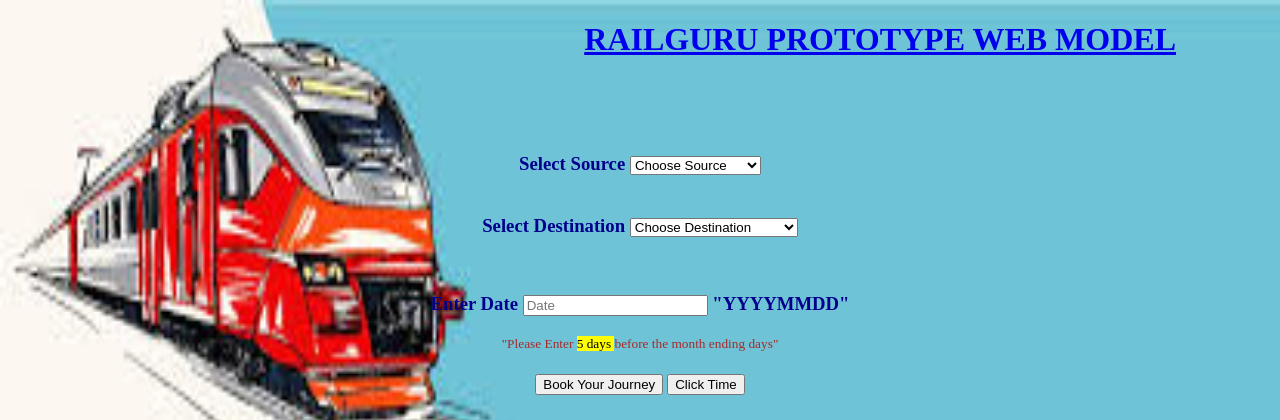
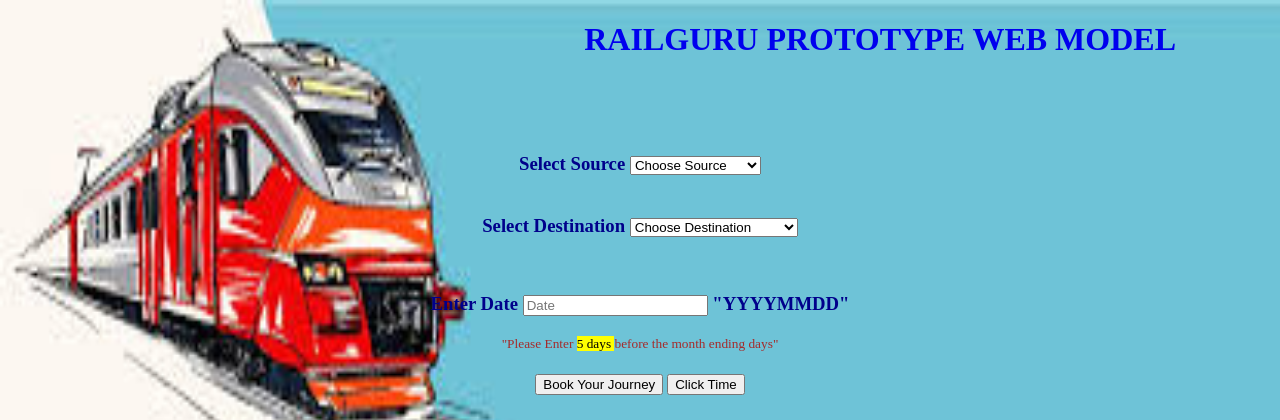
Before and after one commit to pskr0/Railticket, a Flask app: page / in a window 1280 px wide. Shown: the top 420 px of the page. Run offline with Flask 2, Linux system fonts and the light colour scheme; parts of the project's set-up code (start-up, migrations or seed data) failed here and were passed over.

Commit message:
Update index.html
c2

```diff
--- a/templates/index.html
+++ b/templates/index.html
@@ -25,7 +25,7 @@ table, th, td {
 
 <BODY  style="background-image: url('/static/image7.jpg');color:brown; height:100%;background-repeat:no-repeat;background-size:100% 140%;>
 <H1 STYLE="background-color: orange;color:orange";>
-<a ALIGN="right"style="text-decoration:none" href="/filedata"><h1><u>RAILGURU PROTOTYPE WEB MODEL</u>&nbsp;&nbsp;&nbsp;&nbsp;&nbsp;&nbsp;&nbsp;&nbsp;&nbsp;&nbsp;&nbsp;&nbsp;</h1></a>
+<a ALIGN="right"style="text-decoration:none" href="/filedata"><h1>RAILGURU PROTOTYPE WEB MODEL&nbsp;&nbsp;&nbsp;&nbsp;&nbsp;&nbsp;&nbsp;&nbsp;&nbsp;&nbsp;&nbsp;&nbsp;</h1></a>
 </form>
 </H1>
 <BR>
```
